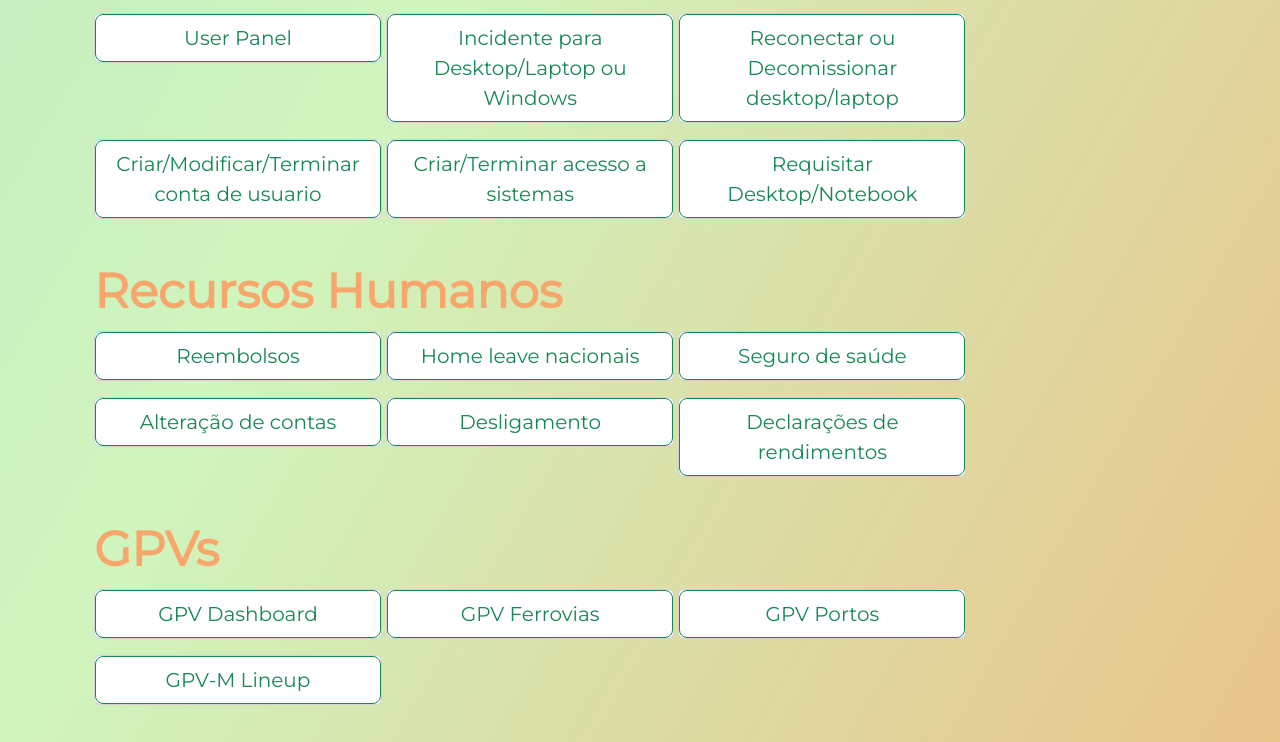
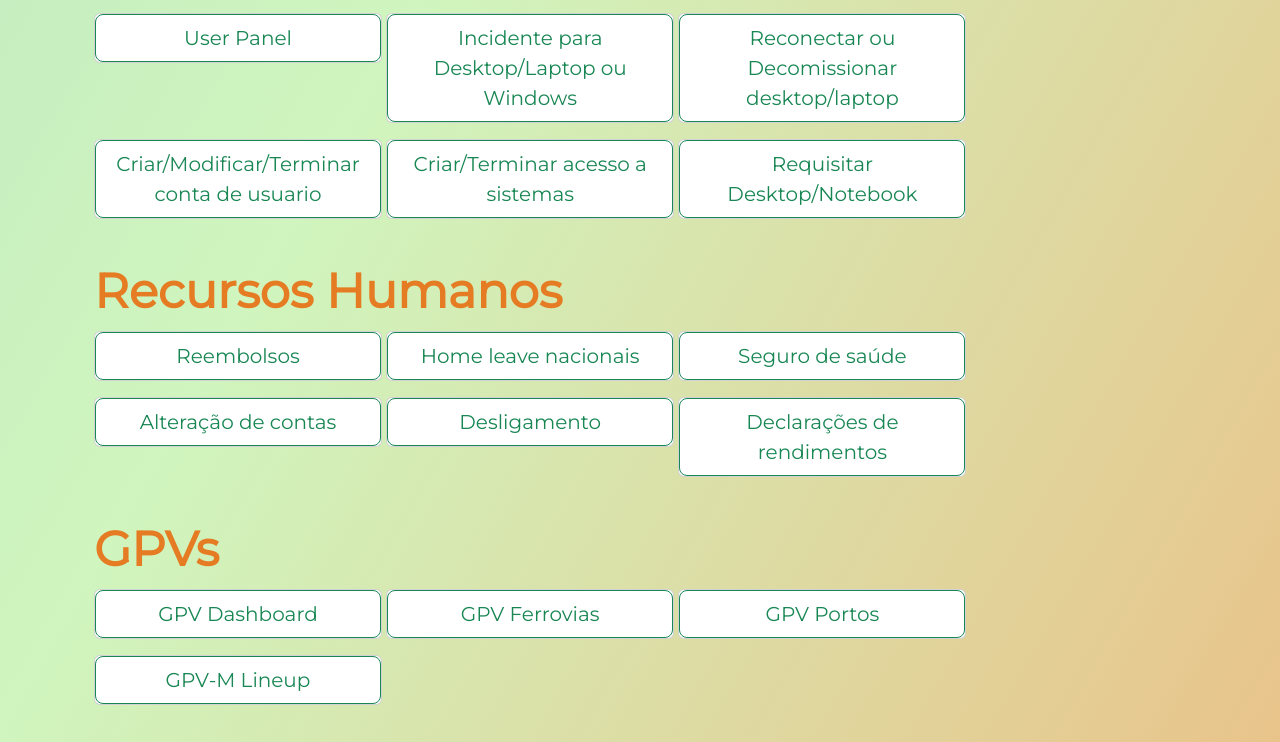
Before and after one commit to abubacar-aliasse/Netware, a plain HTML site: page index.html in a window 1280 px wide. Shown: the part 621-1363 px from the top of the page. Drawn offline with nearby package versions, Linux system fonts and the light colour scheme.

Commit message:
Add files via upload

```diff
--- a/css/style.css
+++ b/css/style.css
@@ -23,5 +23,5 @@ h1{
     color: #E57C23;
 }
 h2{
-    color: #F7A76C;
+    color: #E57C23;
 }
```
